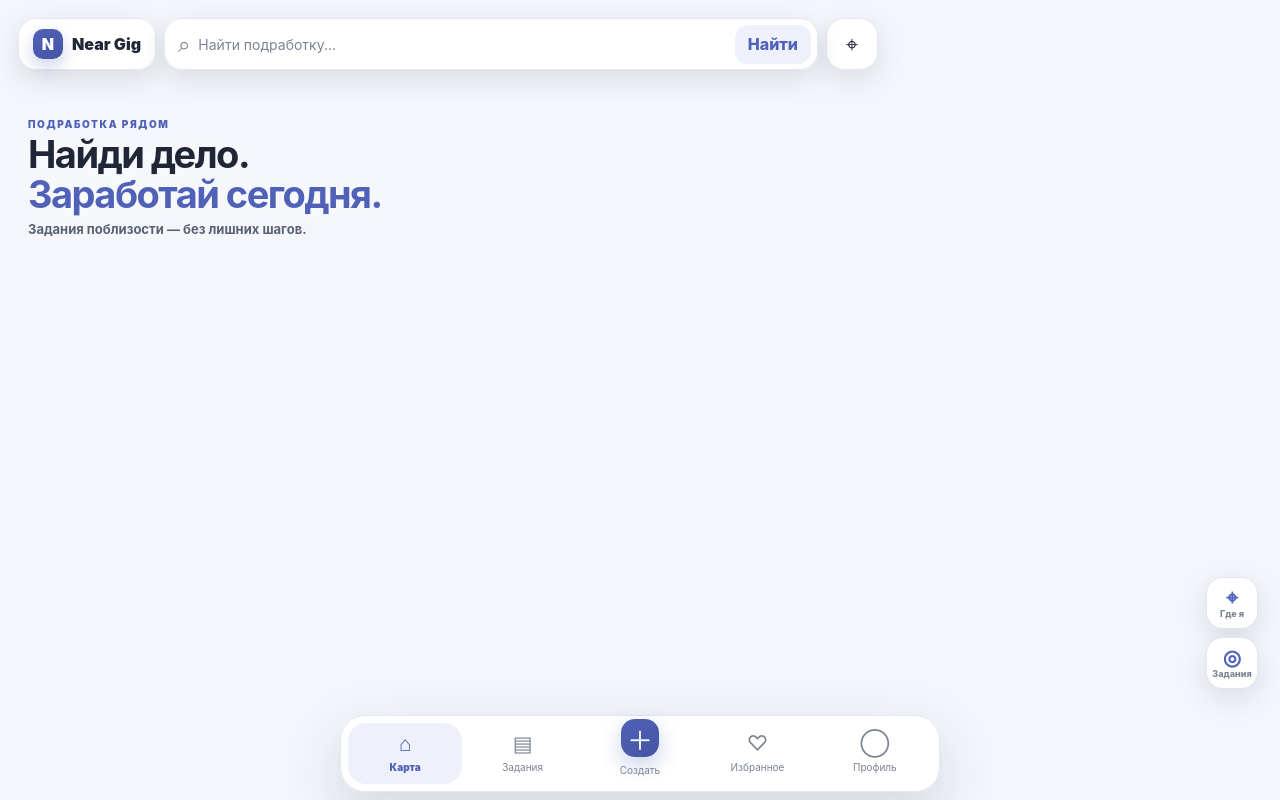
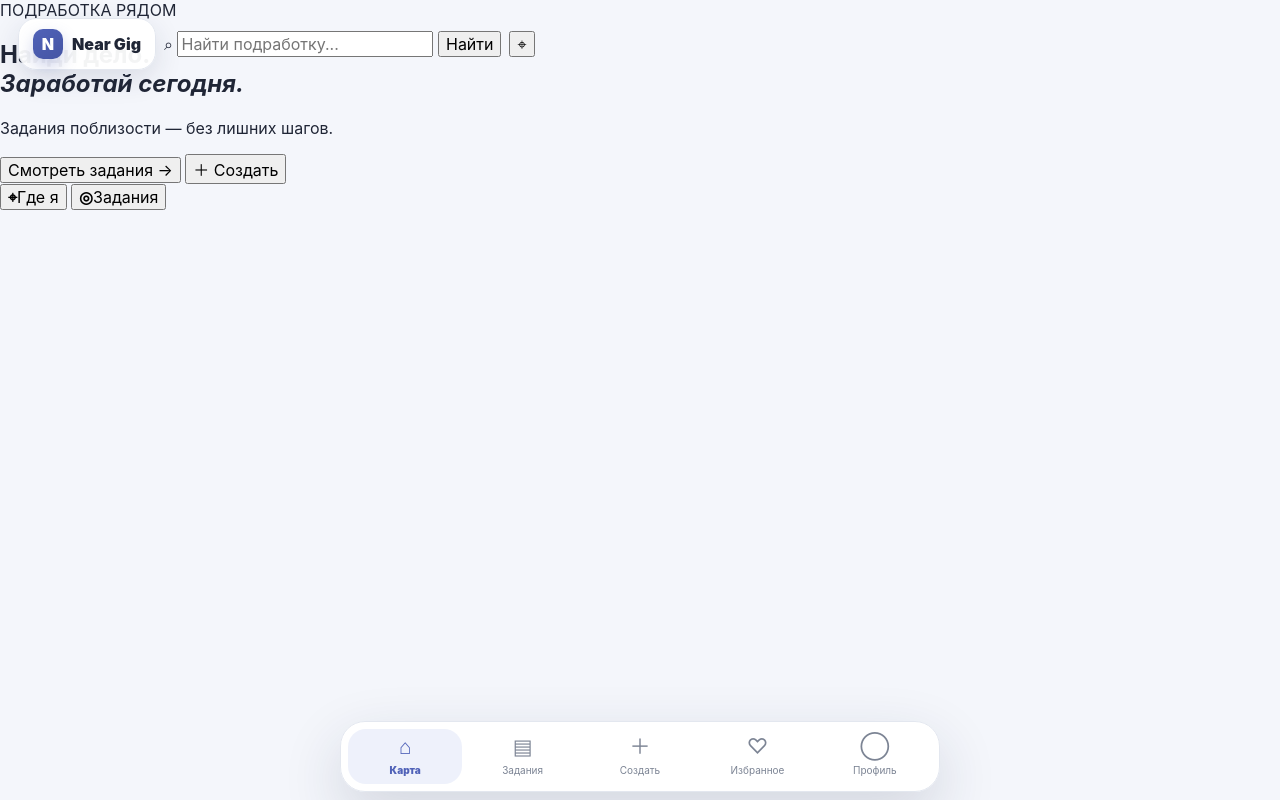
Before and after one commit to zekeev2001-rgb/telegram_job_searcher2, a Flask app: page / in a window 1280 px wide. Run offline with Flask 3, Linux system fonts and the light colour scheme.

Commit message:
Add files via upload

```diff
--- a/templates/index.html
+++ b/templates/index.html
@@ -2,192 +2,99 @@
 <html lang="ru">
 <head>
   <meta charset="utf-8">
-  <meta name="viewport" content="width=device-width,initial-scale=1,maximum-scale=1,viewport-fit=cover">
-  <meta name="theme-color" content="#5062B8">
+  <meta name="viewport" content="width=device-width,initial-scale=1,maximum-scale=1,viewport-fit=cover,user-scalable=no">
+  <meta name="theme-color" content="#5264C7">
   <meta name="mobile-web-app-capable" content="yes">
   <meta name="apple-mobile-web-app-capable" content="yes">
-  <title>Near Gig — подработка рядом</title>
-  <link rel="manifest" href="/manifest.json">
+  <link rel="manifest" href="{{ url_for('static', filename='manifest.json') }}" onerror="this.href='/manifest.json'">
   <link rel="stylesheet" href="{{ url_for('static', filename='css/style.css') }}">
   <script src="https://api-maps.yandex.ru/2.1/?lang=ru_RU"></script>
+  <title>Near Gig — подработка рядом</title>
 </head>
 <body>
-<div class="app">
   <div id="map"></div>
 
   <header class="topbar safe-top">
-    <button class="brand" onclick="goMap()" aria-label="Near Gig">
+    <button class="brand" onclick="goMap()" aria-label="На карту">
       <span class="brand-mark">N</span>
-      <span class="brand-text">Near Gig</span>
+      <span class="brand-name">Near Gig</span>
     </button>
 
-    <div class="search">
-      <span class="search-symbol">⌕</span>
-      <input id="searchInput" type="search" placeholder="Найти подработку..." autocomplete="off">
-      <button onclick="searchJobs()">Найти</button>
+    <div class="searchbox">
+      <span class="search-icon">⌕</span>
+      <input id="q" placeholder="Найти подработку..." autocomplete="off" enterkeyhint="search">
+      <button onclick="search()">Найти</button>
     </div>
 
-    <button class="icon-btn" onclick="locateMe()" aria-label="Моё местоположение">⌖</button>
+    <button class="round-btn" onclick="locate()" aria-label="Моё местоположение">⌖</button>
   </header>
 
-  <section class="intro">
-    <div class="eyebrow">ПОДРАБОТКА РЯДОМ</div>
-    <h1>Найди дело.<br><span>Заработай сегодня.</span></h1>
+  <section class="hero-card">
+    <div class="hero-kicker"><span class="hero-dot"></span> ПОДРАБОТКА РЯДОМ</div>
+    <h1>Найди дело.<br><em>Заработай сегодня.</em></h1>
     <p>Задания поблизости — без лишних шагов.</p>
+    <div class="hero-actions">
+      <button class="hero-primary" onclick="jobs()">Смотреть задания <span>→</span></button>
+      <button class="hero-secondary" onclick="create()">＋ Создать</button>
+    </div>
   </section>
 
-  <div class="map-tools">
-    <button onclick="locateMe()"><b>⌖</b><small>Где я</small></button>
-    <button onclick="showAllOnMap()"><b>◎</b><small>Задания</small></button>
+  <div id="map-hint" class="map-hint hidden">
+    <span class="pulse-dot"></span><span>Нажмите на карту, чтобы выбрать место</span>
   </div>
 
-  <div id="mapMessage" class="map-message hidden">
-    <span class="message-dot"></span>
-    <span>Нажмите на карту, чтобы выбрать место</span>
+  <div id="sheet" class="sheet hidden"></div>
+
+  <div class="floating-actions">
+    <button class="map-action" onclick="locate()"><b>⌖</b><span>Где я</span></button>
+    <button class="map-action" onclick="fitJobs()"><b>◎</b><span>Задания</span></button>
   </div>
 
-  <section id="bottomSheet" class="bottom-sheet hidden"></section>
-
   <nav class="bottom-nav safe-bottom">
-    <button id="navMap" class="active" onclick="goMap()">
-      <span>⌂</span><small>Карта</small>
-    </button>
-    <button id="navJobs" onclick="openJobs()">
-      <span>▤</span><small>Задания</small>
-    </button>
-    <button id="navCreate" class="nav-create" onclick="openCreate()">
-      <i>＋</i><small>Создать</small>
-    </button>
-    <button id="navFav" onclick="openFavorites()">
-      <span>♡</span><small>Избранное</small>
-    </button>
-    <button id="navProfile" onclick="openProfile()">
-      <span>◯</span><small>Профиль</small>
-    </button>
+    <button id="nmap" class="active" onclick="goMap()"><span>⌂</span><small>Карта</small></button>
+    <button id="njobs" onclick="jobs()"><span>▤</span><small>Задания</small></button>
+    <button id="ncreate" class="create-btn" onclick="create()"><span>＋</span><small>Создать</small></button>
+    <button id="nfav" onclick="favoritesView()"><span>♡</span><small>Избранное</small></button>
+    <button id="nprof" onclick="profile()"><span>◯</span><small>Профиль</small></button>
   </nav>
 
   <div id="toast" class="toast"></div>
 
-  <!-- AUTH -->
-  <div id="authModal" class="modal hidden">
-    <div class="modal-card">
-      <div class="modal-header">
-        <div>
-          <div class="eyebrow">NEAR GIG</div>
-          <h2 id="authTitle">Вход</h2>
-        </div>
-        <button class="close-btn" onclick="closeModal('authModal')">×</button>
+  <div id="auth" class="modal hidden">
+    <div class="modalbox authbox">
+      <div class="modalhead"><div><div class="eyebrow">NEAR GIG</div><h2 id="at">Вход</h2></div><button class="close" onclick="closeM('auth')">×</button></div>
+      <div id="login">
+        <label>Email<input id="le" class="field" type="email" autocomplete="email" placeholder="you@example.com"></label>
+        <label>Пароль<input id="lp" class="field" type="password" autocomplete="current-password" placeholder="••••••••"></label>
+        <button class="primary" onclick="doLogin()">Войти</button>
       </div>
-      <p class="modal-note">Один аккаунт — все твои задания, отклики и избранное.</p>
-
-      <div id="loginForm">
-        <label>Email<input id="loginEmail" class="field" type="email" placeholder="you@example.com"></label>
-        <label>Пароль<input id="loginPassword" class="field" type="password" placeholder="••••••••"></label>
-        <button class="primary" onclick="login()">Войти</button>
-      </div>
-
-      <div id="registerForm" class="hidden">
-        <div id="registerFields"></div>
-        <button class="primary" onclick="register()">Создать аккаунт</button>
-      </div>
-
-      <button id="authSwitch" class="ghost" onclick="switchAuth()">Нет аккаунта? Зарегистрироваться</button>
+      <div id="reg" class="hidden"><div id="rf"></div><button class="primary" onclick="doReg()">Создать аккаунт</button></div>
+      <button class="ghost" onclick="toggleAuth()" id="authSwitch">Нет аккаунта? Зарегистрироваться</button>
     </div>
   </div>
 
-  <!-- CREATE -->
-  <div id="createModal" class="modal hidden">
-    <div class="modal-card">
-      <div class="modal-header">
-        <div>
-          <div class="eyebrow">НОВАЯ ПОДРАБОТКА</div>
-          <h2>Опубликовать задание</h2>
-        </div>
-        <button class="close-btn" onclick="closeModal('createModal')">×</button>
-      </div>
-
-      <label>Название<input id="jobTitle" class="field" placeholder="Например: помочь перевезти коробки"></label>
-      <label>Описание<textarea id="jobDescription" class="field" rows="4" placeholder="Что нужно сделать?"></textarea></label>
-
-      <div class="two">
-        <label>Оплата, ₽<input id="jobPrice" class="field" type="number" min="1" inputmode="numeric" placeholder="2500"></label>
-        <label>Категория<select id="jobCategory" class="field">
-          <option>Курьер</option>
-          <option>Уборка</option>
-          <option>Ремонт</option>
-          <option>IT</option>
-          <option>Помощь по дому</option>
-          <option>Другое</option>
-        </select></label>
-      </div>
-
-      <div class="location-box">
-        <div class="location-row">
-          <span class="location-icon">⌖</span>
-          <div>
-            <b>Место выполнения</b>
-            <small id="selectedAddress">Точка не выбрана</small>
-          </div>
-        </div>
-        <button class="secondary" onclick="openPicker()">Выбрать точку на карте</button>
-      </div>
-
-      <button class="primary" onclick="publishJob()">Опубликовать</button>
+  <div id="createM" class="modal hidden">
+    <div class="modalbox">
+      <div class="modalhead"><div><div class="eyebrow">НОВАЯ ПОДРАБОТКА</div><h2>Опубликовать задание</h2></div><button class="close" onclick="closeM('createM')">×</button></div>
+      <label>Название<input id="jt" class="field" placeholder="Например: помочь перевезти коробки"></label>
+      <label>Описание<textarea id="jd" class="field" rows="4" placeholder="Опишите задачу и важные детали"></textarea></label>
+      <div class="two-col"><label>Оплата, ₽<input id="jp" class="field" type="number" min="1" inputmode="decimal" placeholder="2500"></label><label>Категория<select id="jc" class="field"><option>Курьер</option><option>Уборка</option><option>Ремонт</option><option>IT</option><option>Помощь по дому</option><option>Другое</option></select></label></div>
+      <div class="location-card"><div class="location-title"><span class="location-icon">⌖</span><div><b>Место выполнения</b><small id="addr">Точка не выбрана</small></div></div><button class="secondary" onclick="pick()">Выбрать на карте</button></div>
+      <button class="primary" onclick="saveJob()">Опубликовать задание</button>
     </div>
   </div>
 
-  <!-- DETAIL -->
-  <div id="detailModal" class="modal hidden">
-    <div class="modal-card">
-      <div class="modal-header">
-        <div>
-          <div class="eyebrow">ЗАДАНИЕ</div>
-          <h2 id="detailTitle"></h2>
-        </div>
-        <button class="close-btn" onclick="closeModal('detailModal')">×</button>
-      </div>
-      <div id="detailContent"></div>
-    </div>
+  <div id="detail" class="modal hidden"><div class="modalbox"><div class="modalhead"><div><div class="eyebrow">ПОДРАБОТКА</div><h2 id="dt"></h2></div><button class="close" onclick="closeM('detail')">×</button></div><div id="dc"></div></div></div>
+  <div id="prof" class="modal hidden"><div class="modalbox"><div class="modalhead"><div><div class="eyebrow">АККАУНТ</div><h2>Профиль</h2></div><button class="close" onclick="closeM('prof')">×</button></div><div id="pc"></div></div></div>
+
+  <div id="picker" class="picker hidden">
+    <div id="pm"></div>
+    <div class="picker-top safe-top"><button class="round-btn" onclick="closePick()">×</button><div class="picker-title">Выбор места</div><div style="width:45px"></div></div>
+    <div class="picker-cross"><span></span></div>
+    <div class="picker-hint"><span>📍</span> Нажмите на карту — точка появится именно там</div>
+    <div class="picker-actions safe-bottom"><div id="pa">Точка не выбрана</div><button class="primary" onclick="confirmPick()">✓ Подтвердить место</button></div>
   </div>
 
-  <!-- PROFILE -->
-  <div id="profileModal" class="modal hidden">
-    <div class="modal-card">
-      <div class="modal-header">
-        <div>
-          <div class="eyebrow">АККАУНТ</div>
-          <h2>Профиль</h2>
-        </div>
-        <button class="close-btn" onclick="closeModal('profileModal')">×</button>
-      </div>
-      <div id="profileContent"></div>
-    </div>
-  </div>
-
-  <!-- MAP PICKER -->
-  <div id="picker" class="picker hidden">
-    <div id="pickerMap"></div>
-    <div class="picker-head safe-top">
-      <button class="icon-btn" onclick="closePicker()">×</button>
-      <div class="picker-title">Выбор места</div>
-      <div class="picker-spacer"></div>
-    </div>
-
-    <div class="fixed-pin" aria-hidden="true">
-      <div class="pin-circle"><span></span></div>
-      <div class="pin-line"></div>
-      <div class="pin-shadow"></div>
-    </div>
-
-    <div class="picker-tip">Передвиньте карту так, чтобы нужное место оказалось под точкой</div>
-
-    <div class="picker-footer safe-bottom">
-      <div id="pickerAddress">Определяем адрес…</div>
-      <button class="primary" onclick="confirmPicker()">✓ Подтвердить место</button>
-    </div>
-  </div>
-</div>
-
-<script src="{{ url_for('static', filename='js/app.js') }}"></script>
+  <script src="{{ url_for('static', filename='js/app.js') }}"></script>
 </body>
 </html>
```
